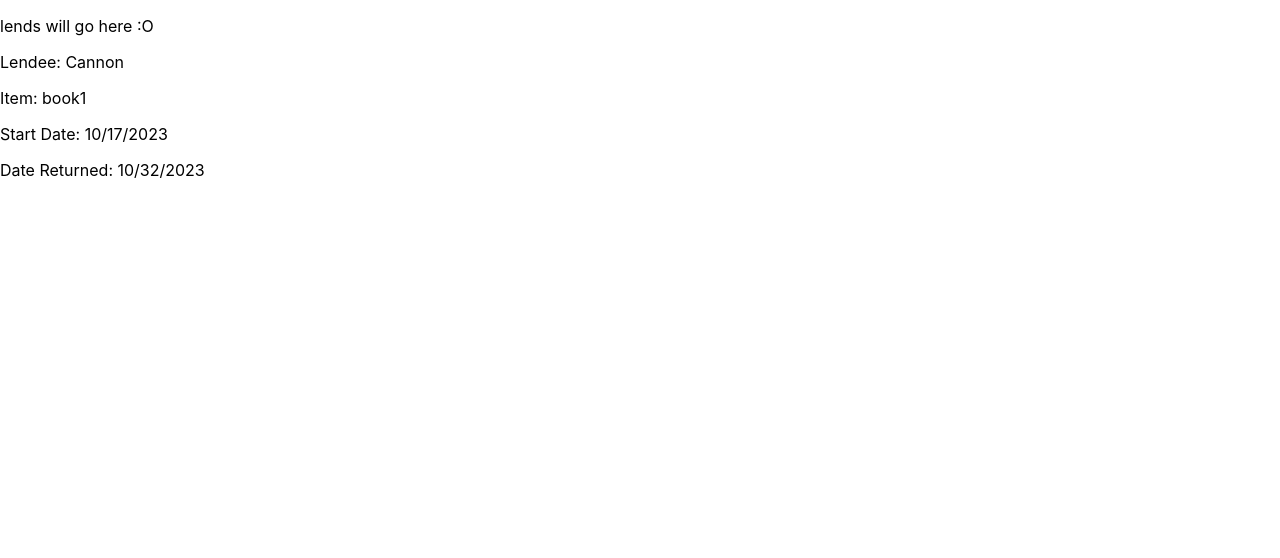
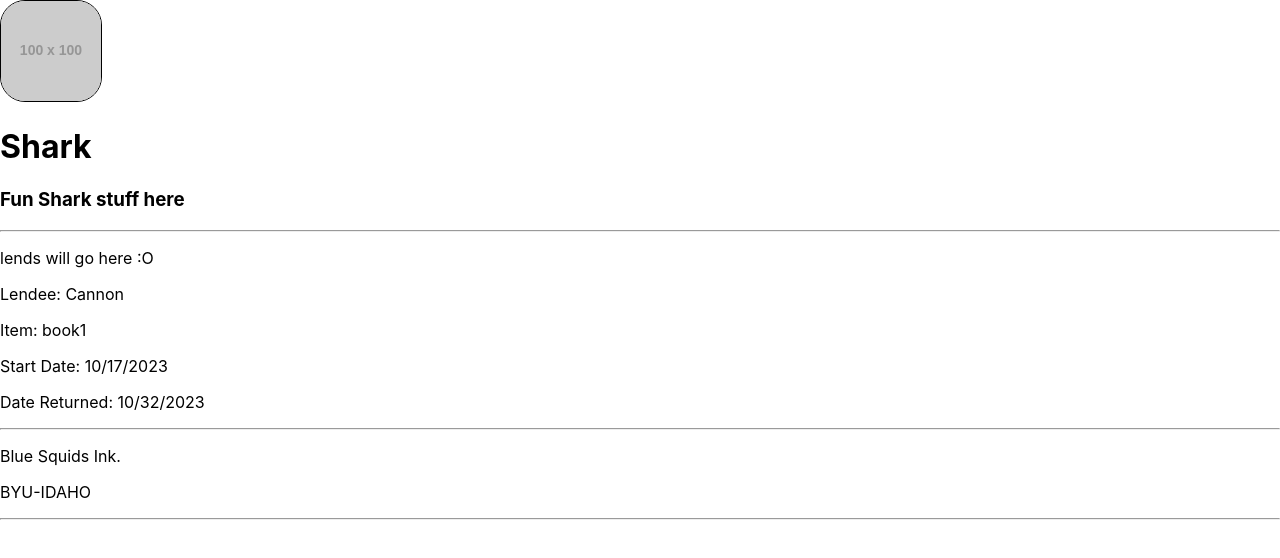
Before and after one commit to Cannon7/sharkreact, a React (Create React App) app in the folder Shark/main/: page /myhistory in a window 1280 px wide. Shown: the top 558 px of the page. Built offline with nearby package versions, Linux system fonts and the light colour scheme.

Commit message:
Work on header footer, also why is nav broken?

```diff
--- a/Shark/main/src/pages/home.js
+++ b/Shark/main/src/pages/home.js
@@ -7,7 +7,7 @@
 function MainPage() {
   return (
     <div>
-        <Header></Header>
+        <Header />
         <Nav />
         <main className='body profileHome'>
           <div id='bodyCard'>
@@ -42,7 +42,7 @@
             </section>
           </div>
         </main>
-        <Footer></Footer>
+        <Footer />
     </div>
   )
 };
--- a/Shark/main/src/pages/myhistory.js
+++ b/Shark/main/src/pages/myhistory.js
@@ -1,9 +1,11 @@
 import React from "react";
-
+import Header from "../components/header.js";
+import Footer from "../components/footer.js";
 function MyHistory() {
     var lendlist = LendNode();
     return(
         <div>
+            <Header />
             <p>lends will go here :O</p>
             <p id ="lendbox">
                 {lendlist.map((lend) => (
@@ -15,6 +17,7 @@
                     </div>
                 ))}
             </p>
+            <Footer />
         </div>
     );
 };
--- a/Shark/main/src/pages/mylends.js
+++ b/Shark/main/src/pages/mylends.js
@@ -1,9 +1,11 @@
 import React from "react";
-
+import Header from "../components/header.js";
+import Footer from "../components/footer.js";
 function MyLends() {
     var lendlist = LendNode();
     return(
         <div>
+            <Header />
             <p>lends will go here :O</p>
             <p id ="lendbox">
                 {lendlist.map((lend) => (
@@ -15,6 +17,7 @@
                     </div>
                 ))}
             </p>
+            <Footer />
         </div>
     );
 };
```
